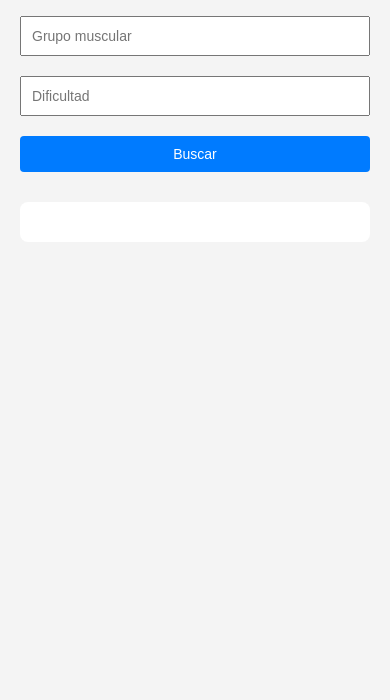
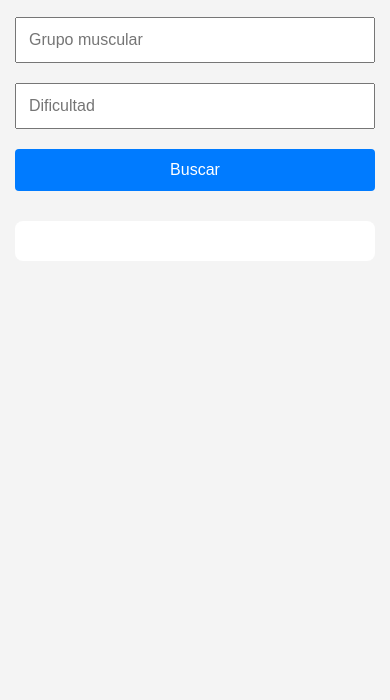
Before and after one commit to dsbojaca/FitQuery, a plain HTML site: page docs/index.html in a window 390 px wide. Shown: the part 144-844 px from the top of the page. Drawn offline with Linux system fonts and the light colour scheme.

Commit message:
mas cambios responsive para el front

```diff
--- a/docs/styles.css
+++ b/docs/styles.css
@@ -67,3 +67,70 @@ button:hover {
         margin-bottom: 10px;
     }
 }
+body {
+    font-family: Arial, sans-serif;
+    margin: 0 auto;
+    max-width: 800px;
+    padding: 15px;
+    background: #f4f4f4;
+}
+
+h1 {
+    text-align: center;
+}
+
+form {
+    display: flex;
+    flex-wrap: wrap;
+    gap: 10px;
+    justify-content: center;
+    margin-bottom: 20px;
+}
+
+input, button {
+    font-size: 16px;
+    padding: 12px;
+    flex: 1 1 150px;
+    min-width: 120px;
+    box-sizing: border-box;
+}
+
+button {
+    flex: 0 0 100px;
+    background-color: #007BFF;
+    border: none;
+    border-radius: 4px;
+    color: white;
+    cursor: pointer;
+    transition: background-color 0.3s ease;
+}
+
+button:hover {
+    background-color: #0056b3;
+}
+
+#results {
+    background: white;
+    border-radius: 8px;
+    padding: 20px;
+}
+
+.exercise {
+    border-bottom: 1px solid #ddd;
+    padding: 10px 0;
+}
+
+.exercise:last-child {
+    border-bottom: none;
+}
+
+@media (max-width: 600px) {
+    form {
+        flex-direction: column;
+    }
+
+    input, button {
+        flex: none;
+        width: 100%;
+    }
+}
```
